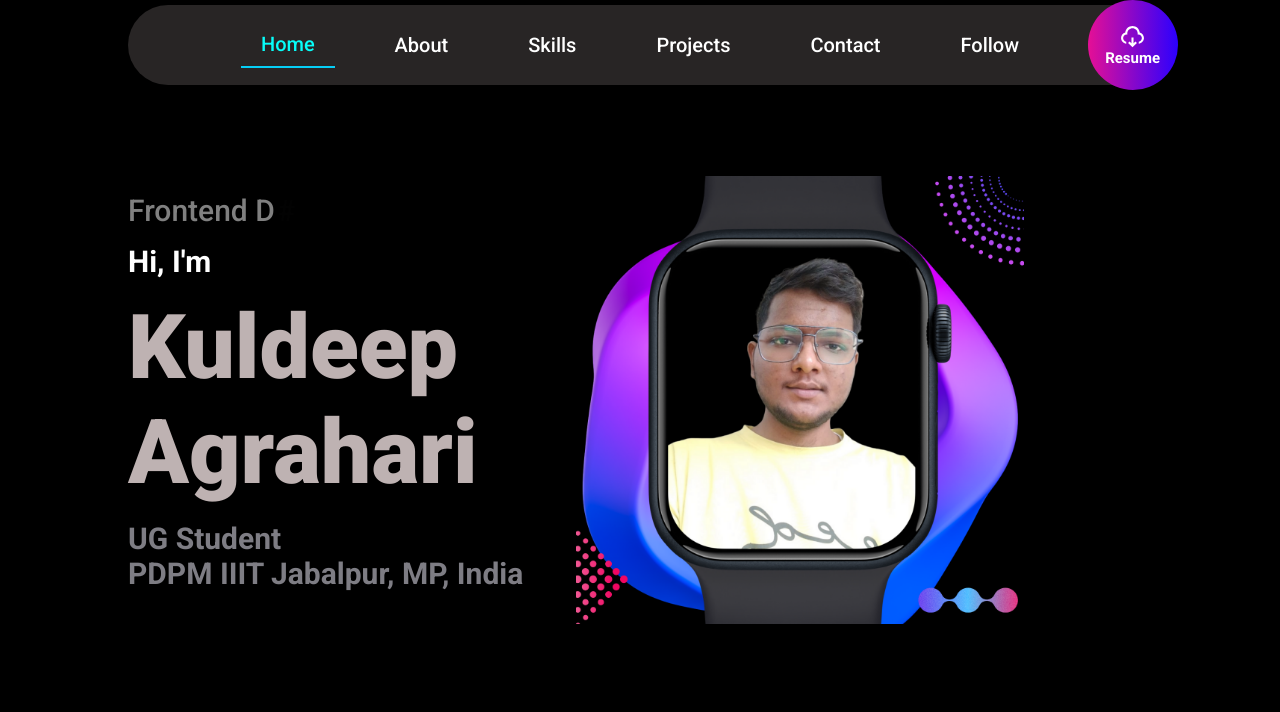
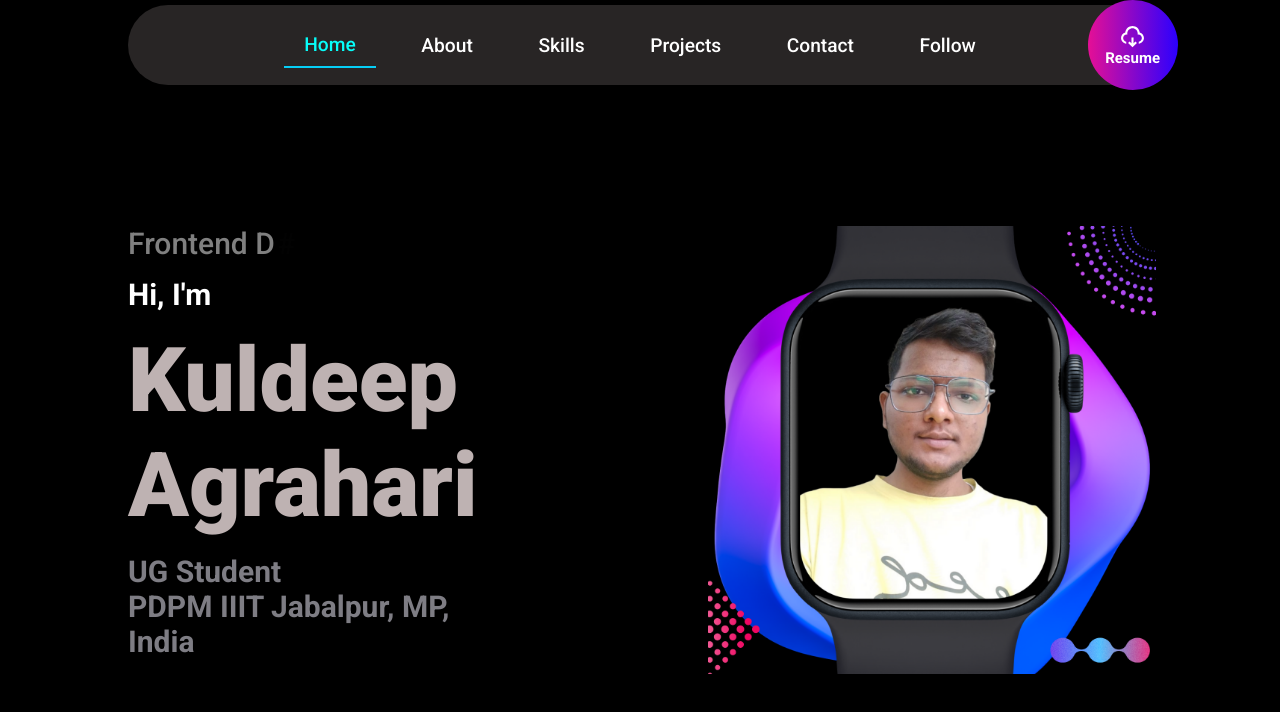
Before and after one commit to Kuldeepagrahari/Portfolio_website, a React (Vite) app: page / in a window 1280 px wide. Shown: the top 712 px of the page. Built offline with nearby package versions, Linux system fonts and the light colour scheme.

Commit message:
final commit

```diff
--- a/src/components/Navbar/nav.css
+++ b/src/components/Navbar/nav.css
@@ -23,7 +23,7 @@
 
 .nav ul {
   display: flex;
-  gap: 40px;
+  gap: 2vw;
   align-items: center;
   justify-content: space-around;
   transition: all 0.3s ease;
@@ -31,6 +31,7 @@
 
 .nav li {
   list-style: none;
+  font-size: 1.5vw;
 }
 
 .nav a {
@@ -70,7 +71,7 @@
 }
 
 /* Responsive Design */
-@media screen and (max-width: 768px) {
+@media screen and (max-width: 850px) {
   .hamburger {
     display: flex;
     /* Show hamburger */
--- a/src/pages/Contact/contact.css
+++ b/src/pages/Contact/contact.css
@@ -63,7 +63,7 @@
             outline: none;
             border: none;
             color: black;
-            background-color: white;
+            background-color:rgb(214, 212, 212);
             /* border: 1px solid white; */
             /* border: 2px solid #e50f95; */
             border-radius: 10px;
@@ -92,7 +92,7 @@
             height: 20vh;
             padding: 10px 20px;
             outline: none;
-            background-color:white;
+            background-color:rgb(214, 212, 212);
             border: none;            /* border: 2px solid #e50f95; */
             font-size: 20px;
             border-radius: 10px;
--- a/src/pages/Home/home.css
+++ b/src/pages/Home/home.css
@@ -3,11 +3,11 @@
     padding-top: 12vh;
     display: flex;
     align-items: center;
-    justify-content: center;
-    /* gap:150px; */
+    justify-content: space-around;
+    gap:18vw;
     width: 90%;
     padding: 0 10vw;
-    /* margin-top: 50px; */
+    margin-top: 50px;
     position: relative;
 
 
@@ -19,6 +19,7 @@
         /* border: 1px solid white; */
         display: flex;
         flex-direction: column;
+        /* align-items: center; */
         gap:2vh;
         .college{
             color:rgb(126, 125, 132);
@@ -92,8 +93,8 @@
         margin-top: 100px;
         height: 80vh;
         margin-bottom: 10vh;
-        /* gap:50px; */
-        padding: 0 5vw;
+        gap:0;
+        padding: 0 10vw;
 
         .left{
             width: 100%;
--- a/src/pages/Projects/Projects.jsx
+++ b/src/pages/Projects/Projects.jsx
@@ -39,7 +39,7 @@ const ProjectsData = [
   },
   {
     topic: 'Portfolio Website',
-    img: '',
+    img: 'portfolio.png',
     description: [
       'Build my Portfolio Application using React js, CSS, react-icons from scratch to showcase my work'
     ],
```
Also changed, not shown: public/portfolio.png (added).
